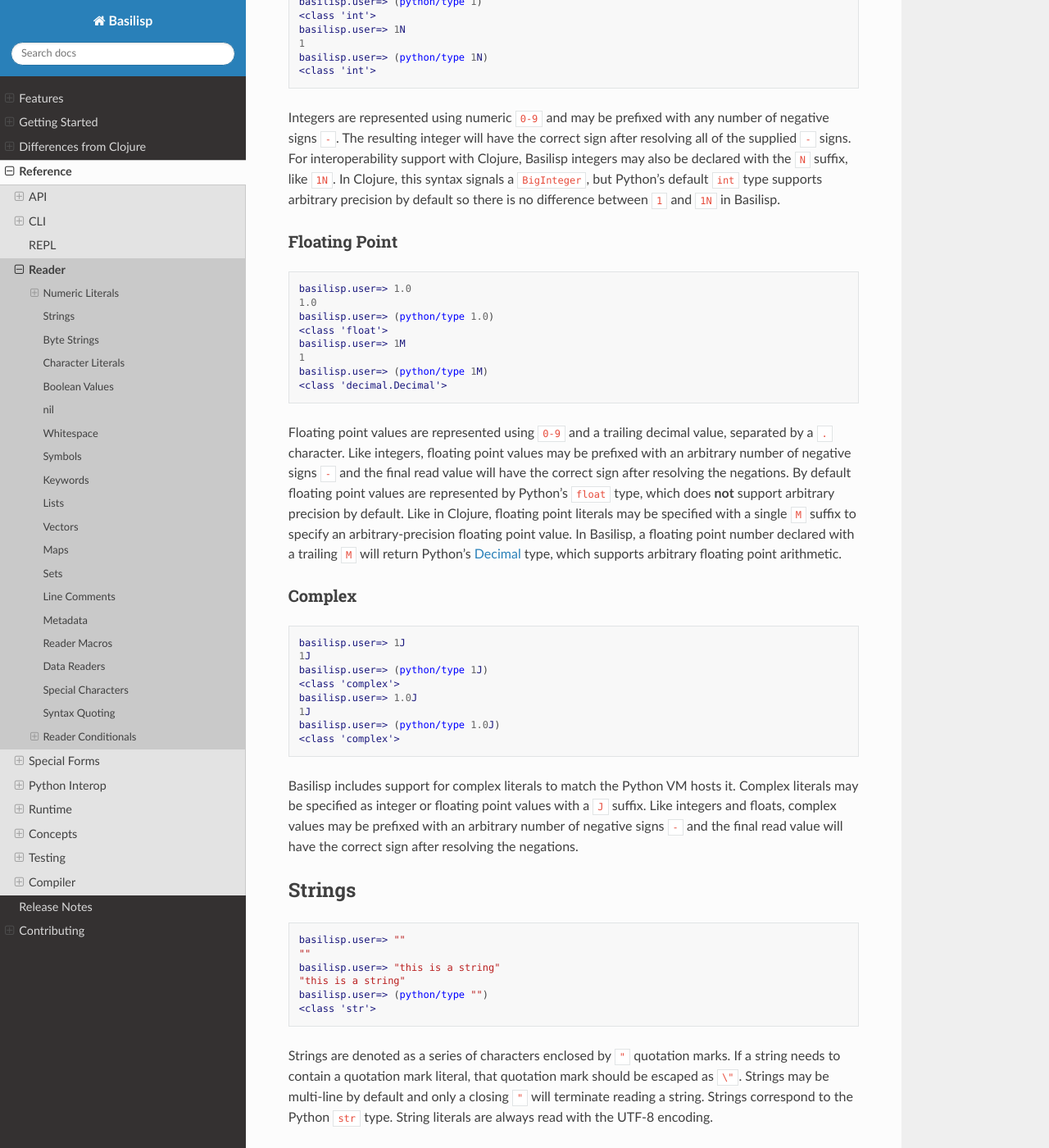
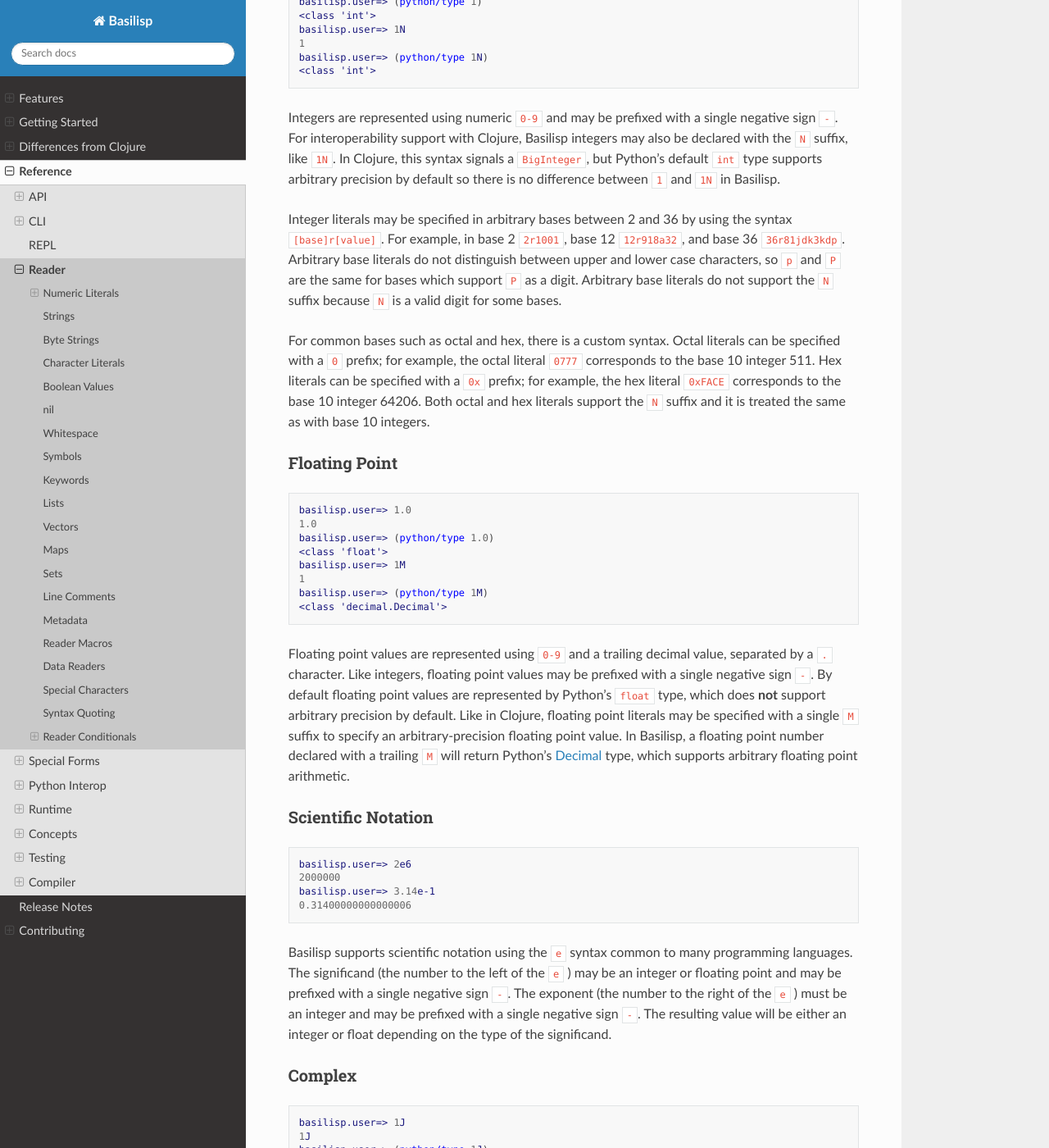
Before and after one commit to basilisp-lang/basilisp, a Sphinx documentation site: the page built from docs/reader.rst, in a window 1280 px wide and 1400 px high, scrolled down 1218 px. Shown: the whole window at 82% size. Built offline with Sphinx 7.4.7 and the Read the Docs theme 2.0.0, drawn with Linux system fonts in a browser that asks for light colours; cross-references to code outside the pages are shown as plain code; some of the changed text lies outside the part shown.

Commit message:
Support a wider array of integer literals (#832)
Fixes #769

```diff
--- a/docs/reader.rst
+++ b/docs/reader.rst
@@ -21,6 +21,8 @@
 
 The Basilisp reader reads a wide range of numeric literals.
 
+.. _integer_numbers:
+
 Integers
 ^^^^^^^^
 
@@ -35,10 +37,21 @@
     basilisp.user=> (python/type 1N)
     <class 'int'>
 
-Integers are represented using numeric ``0-9`` and may be prefixed with any number of negative signs ``-``.
-The resulting integer will have the correct sign after resolving all of the supplied ``-`` signs.
+Integers are represented using numeric ``0-9`` and may be prefixed with a single negative sign ``-``.
 For interoperability support with Clojure, Basilisp integers may also be declared with the ``N`` suffix, like ``1N``.
 In Clojure, this syntax signals a ``BigInteger``, but Python's default ``int`` type supports arbitrary precision by default so there is no difference between ``1`` and ``1N`` in Basilisp.
+
+Integer literals may be specified in arbitrary bases between 2 and 36 by using the syntax ``[base]r[value]``.
+For example, in base 2 ``2r1001``, base 12 ``12r918a32``, and base 36 ``36r81jdk3kdp``.
+Arbitrary base literals do not distinguish between upper and lower case characters, so ``p`` and ``P`` are the same for bases which support ``P`` as a digit.
+Arbitrary base literals do not support the ``N`` suffix because ``N`` is a valid digit for some bases.
+
+For common bases such as octal and hex, there is a custom syntax.
+Octal literals can be specified with a ``0`` prefix; for example, the octal literal ``0777`` corresponds to the base 10 integer 511.
+Hex literals can be specified with a ``0x`` prefix; for example, the hex literal ``0xFACE`` corresponds to the base 10 integer 64206.
+Both octal and hex literals support the ``N`` suffix and it is treated the same as with base 10 integers.
+
+.. _floating_point_numbers:
 
 Floating Point
 ^^^^^^^^^^^^^^
@@ -55,10 +68,29 @@
    <class 'decimal.Decimal'>
 
 Floating point values are represented using ``0-9`` and a trailing decimal value, separated by a ``.`` character.
-Like integers, floating point values may be prefixed with an arbitrary number of negative signs ``-`` and the final read value will have the correct sign after resolving the negations.
+Like integers, floating point values may be prefixed with a single negative sign ``-``.
 By default floating point values are represented by Python's ``float`` type, which does **not** support arbitrary precision by default.
 Like in Clojure, floating point literals may be specified with a single ``M`` suffix to specify an arbitrary-precision floating point value.
 In Basilisp, a floating point number declared with a trailing ``M`` will return Python's `Decimal <https://docs.python.org/3/library/decimal.html>`_ type, which supports arbitrary floating point arithmetic.
+
+.. _scientific_notation:
+
+Scientific Notation
+^^^^^^^^^^^^^^^^^^^
+
+::
+
+   basilisp.user=> 2e6
+   2000000
+   basilisp.user=> 3.14e-1
+   0.31400000000000006
+
+Basilisp supports scientific notation using the ``e`` syntax common to many programming languages.
+The significand (the number to the left of the ``e`` ) may be an integer or floating point and may be prefixed with a single negative sign ``-``.
+The exponent (the number to the right of the ``e`` ) must be an integer and may be prefixed with a single negative sign ``-``.
+The resulting value will be either an integer or float depending on the type of the significand.
+
+.. _complex_numbers:
 
 Complex
 ^^^^^^^
@@ -76,7 +108,24 @@
 
 Basilisp includes support for complex literals to match the Python VM hosts it.
 Complex literals may be specified as integer or floating point values with a ``J`` suffix.
-Like integers and floats, complex values may be prefixed with an arbitrary number of negative signs ``-`` and the final read value will have the correct sign after resolving the negations.
+Like integers and floats, complex values may be prefixed with a single negative sign ``-``.
+
+.. _ratios:
+
+Ratios
+^^^^^^
+
+::
+
+   basilisp.user=> 22/7
+   22/7
+   basilisp.user=> -3/8
+   -3/8
+
+Basilisp includes support for ratios.
+Ratios are represented as the division of 2 integers which cannot be reduced to an integer.
+As with integers and floats, the numerator of a ratio may be prefixed with a single negative sign ``-`` -- a negative sign may not appear in the denominator.
+In Basilisp, ratios are backed by Python's `Fraction <https://docs.python.org/3/library/fractions.html>`_ type, which is highly interoperable with other Python numeric types.
 
 .. _strings:
 
--- a/src/basilisp/contrib/sphinx/autodoc.py
+++ b/src/basilisp/contrib/sphinx/autodoc.py
@@ -147,7 +147,8 @@
         self, members: List[ObjectMember], want_all: bool
     ) -> List[Tuple[str, Any, bool]]:
         filtered = []
-        for name, val in members:
+        for member in members:
+            name, val = member.__name__, member.object
             assert isinstance(val, runtime.Var)
             if self.options.exclude_members and name in self.options.exclude_members:
                 continue
@@ -384,7 +385,8 @@
         self, members: List[ObjectMember], want_all: bool
     ) -> List[Tuple[str, Any, bool]]:
         filtered = []
-        for name, val in members:
+        for member in members:
+            name, val = member.__name__, member.object
             assert isinstance(val, runtime.Var)
             if val.meta is not None:
                 if val.meta.val_at(_PRIVATE_KW):
```
Also changed, not shown: other parts of docs/reader.rst (+1 -0 lines), CHANGELOG.md (+1 -0 lines), 4 other files.
